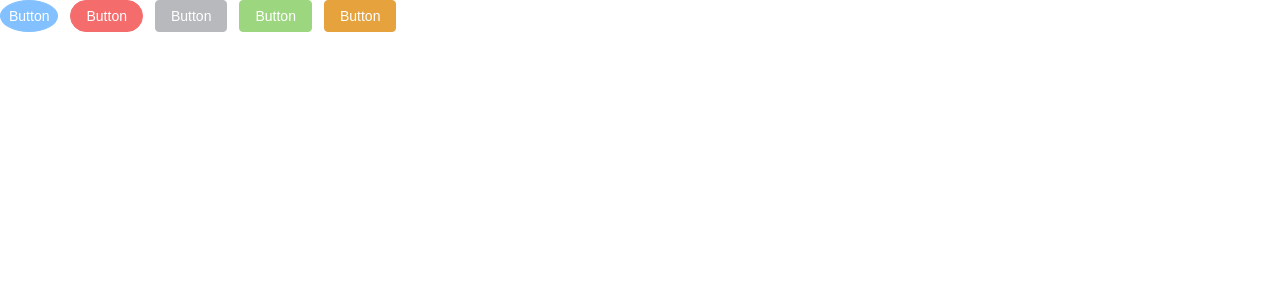
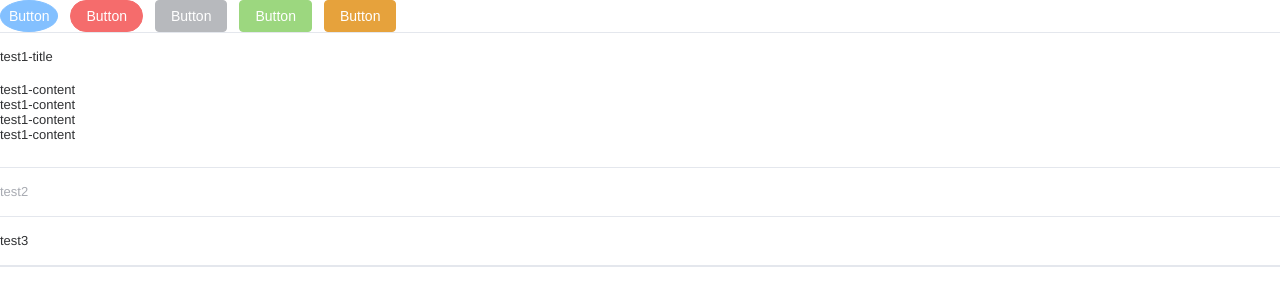
Before and after one commit to JalonTsui/j-element, a Vue app: page / in a window 1280 px wide. Shown: the top 306 px of the page. Built offline with nearby package versions, Linux system fonts and the light colour scheme.

Commit message:
finish collapse v1

```diff
--- a/src/App.vue
+++ b/src/App.vue
@@ -2,14 +2,19 @@
 import Button from '@/components/Button/Button.vue';
 import type { ButtonInstance } from '@/components/Button/types';
 import { onMounted, ref } from 'vue';
+import Collapse from "@/components/Collapse/Collapse.vue";
+import CollapseItem from "@/components/Collapse/CollapseItem/CollapseItem.vue";
 const _ref = ref<ButtonInstance | null>(null);
 onMounted(() => {
   if (_ref.value) {
     console.log(_ref.value.ref);
   }
 });
+const activeList = ref(['1','2','3']);
 </script>
 <template>
+  <div>
+    <div>
       <Button
         type="primary"
         disabled
@@ -40,6 +45,42 @@ onMounted(() => {
       >
         Button
       </Button>
+    </div>
+    <div>
+      <Collapse
+        v-model:model-value="activeList"
+        :accordion="true"
+      >
+        <CollapseItem
+          :name="'1'"
+          :is-active="true"
+        >
+          <template #title>
+            test1-title
+          </template>
+          <div>test1-content</div>
+          <div>test1-content</div>
+          <div>test1-content</div>
+          <div>test1-content</div>
+        </CollapseItem>
+        <CollapseItem
+          :name="'2'"
+          :disable="true"
+        >
+          <template #title>
+            test2
+          </template>
+          <div>test2</div>
+        </CollapseItem>
+        <CollapseItem :name="'3'">
+          <template #title>
+            test3
+          </template>
+          <div>test23</div>
+        </CollapseItem>
+      </Collapse>
+    </div>
+  </div>
 </template>
 <style lang="scss">
 .j-element {
--- /dev/null
+++ b/src/components/Collapse/Collapse.vue
@@ -0,0 +1,49 @@
+<script lang="ts" setup>
+import type {CollapseEmits,CollapseType} from "./types";
+import {collapseInjectKey} from "./types";
+import {computed,provide,watch} from "vue";
+defineOptions({name:'JtCollapse'});
+const emits = defineEmits<CollapseEmits>();
+const props = withDefaults(defineProps<CollapseType>(),{
+  accordion:false
+});
+const activeList = computed({
+  get(){
+    return props.modelValue;
+  },
+  set(value){
+    emits('update:modelValue',value);
+  }
+});
+watch(()=>props.modelValue,()=>{
+  if(props.accordion && props.modelValue.length>1){
+    console.warn('accordion model: activeList length must be 1');
+    activeList.value = props.modelValue.slice(0,1);
+  }
+},{immediate:true});
+provide(collapseInjectKey,{
+  activeList,
+  changeActiveList(activeName){
+    if(!props.accordion){
+      if(!activeList.value.includes(activeName)){
+        activeList.value = [...activeList.value,activeName];
+      }else{
+        activeList.value = activeList.value.filter(item=>item!==activeName);
+      }
+      return;
+    }
+    if(activeList.value.includes(activeName)){
+      activeList.value = [];
+      return;
+    }
+    activeList.value = [activeName];
+  }
+});
+</script>
+<template>
+  <div class="jt-collapse">
+    <slot />
+  </div>
+</template>
+<style lang="scss">
+</style>
--- /dev/null
+++ b/src/components/Collapse/CollapseItem/CollapseItem.vue
@@ -0,0 +1,78 @@
+<script lang="ts" setup>
+import type {ItemType} from "./types";
+import {collapseInjectKey} from "../types";
+import {computed,inject} from "vue";
+defineOptions({name:'JtCollapseItem'});
+const props = withDefaults(defineProps<ItemType>(),{
+  title:'default',
+  disable:false
+});
+const collapseInject = inject(collapseInjectKey);
+const isActive = computed(()=>collapseInject?.activeList.value.includes(props.name));
+function handleClick(){
+  if(props.disable)return;
+  collapseInject?.changeActiveList(props.name);
+}
+const transitionEvents: Record<string, (el: HTMLElement) => void> = {
+  beforeEnter(el) {
+    el.style.height = '0px';
+    el.style.overflow = 'hidden';
+  },
+  enter(el) {
+    el.style.height = `${el.scrollHeight}px`;
+    el.style.transition = 'height 0.3s';
+  },
+  afterEnter(el) {
+    el.style.height = '';
+    el.style.overflow = '';
+  },
+  beforeLeave(el) {
+    el.style.height = `${el.scrollHeight}px`;
+    el.style.overflow = 'hidden';
+  },
+  leave(el) {
+    el.style.height = '0px';
+    el.style.transition = 'height 0.3s';
+  },
+  afterLeave(el) {
+    el.style.height = '';
+    el.style.overflow = '';
+  }
+
+};
+</script>
+<template>
+  <div class="jt-collapse-item">
+    <div
+      :id="`jt-collapse-item__header-${name}`"
+      class="jt-collapse-item__header"
+      :class="{
+        'is-disabled':disable,
+        'is-active':isActive
+      }"
+      @click="handleClick"
+    >
+      <slot name="title">
+        {{ title }}
+      </slot>
+    </div>
+    <Transition
+      name="slice"
+      v-on="transitionEvents"
+    >
+      <div
+        v-show="isActive"
+        class="jt-collapse-item__wrapper"
+      >
+        <div
+          :id="`jt-collapse-item__content-${name}`"
+          class="jt-collapse-item__content"
+        >
+          <slot />
+        </div>
+      </div>
+    </Transition>
+  </div>
+</template>
+<style lang="scss">
+</style>
--- /dev/null
+++ b/src/components/Collapse/CollapseItem/types.ts
@@ -0,0 +1,5 @@
+export interface ItemType {
+    name:string;
+    title?:string;
+    disable?:boolean;
+}
--- /dev/null
+++ b/src/components/Collapse/styles.scss
@@ -0,0 +1,51 @@
+.jt-collapse {
+    --jt-collapse-border-color: var(--jt-border-color-light);
+    --jt-collapse-header-height: 48px;
+    --jt-collapse-header-bg-color: var(--jt-fill-color-blank);
+    --jt-collapse-header-text-color: var(--jt-text-color-primary);
+    --jt-collapse-header-font-size: 13px;
+    --jt-collapse-content-bg-color: var(--jt-fill-color-blank);
+    --jt-collapse-content-font-size: 13px;
+    --jt-collapse-content-text-color: var(--jt-text-color-primary);
+    --jt-collapse-disabled-text-color: var(--jt-disabled-text-color);
+    --jt-collapse-disabled-border-color: var(--jt-border-color-lighter);
+    border-top: 1px solid var(--jt-collapse-border-color);
+    border-bottom: 1px solid var(--jt-collapse-border-color);
+}
+
+.jt-collapse-item__header {
+    display: flex;
+    align-items: center;
+    justify-content: space-between;
+    height: var(--jt-collapse-header-height);
+    line-height: var(--jt-collapse-header-height);
+    background-color: var(--jt-collapse-header-bg-color);
+    color: var(--jt-collapse-header-text-color);
+    cursor: pointer;
+    font-size: var(--jt-collapse-header-font-size);
+    font-weight: 500;
+    transition: border-bottom-color var(--jt-transition-duration);
+    outline: none;
+    border-bottom: 1px solid var(--jt-collapse-border-color);
+
+    &.is-disabled {
+        color: var(--jt-collapse-disabled-text-color);
+        cursor: not-allowed;
+        background-image: none;
+    }
+
+    &.is-active {
+        border-bottom-color: transparent;
+    }
+}
+
+.jt-collapse-item__content {
+    will-change: height;
+    background-color: var(--jt-collapse-content-bg-color);
+    overflow: hidden;
+    box-sizing: border-box;
+    font-size: var(--jt-collapse-content-font-size);
+    color: var(--jt-collapse-content-text-color);
+    border-bottom: 1px solid var(--jt-collapse-border-color);
+    padding-bottom: 25px;
+}
--- /dev/null
+++ b/src/components/Collapse/types.ts
@@ -0,0 +1,18 @@
+import type {WritableComputedRef,InjectionKey} from "vue";
+
+export interface CollapseType {
+    modelValue:string[]; // 激活的Collapse的name
+    accordion?:boolean; // 是否开启手风琴模式，开启一个另一个隐藏
+}
+
+export interface CollapseEmits {
+    (e:'update:modelValue',values:string[]):void,
+    (e:'change',values:string[]):void
+}
+
+export interface CollapseProvideType {
+    activeList:WritableComputedRef<string[]>;
+    changeActiveList:(activeName:string)=>void
+}
+
+export const collapseInjectKey:InjectionKey<CollapseProvideType> = Symbol('collapseProvideSymbol');
--- a/src/styles/index.scss
+++ b/src/styles/index.scss
@@ -1,3 +1,4 @@
 @forward 'var';
 @forward 'reset';
 @forward '@/components/Button/styles';
+@forward '@/components/Collapse/styles';
```
Also changed, not shown: src/components/Collapse/CollapseItem/styles.scss (added), 2 other files (tests, documents, lock files or other folders). Lines whose indentation alone changed are shown as unchanged.
